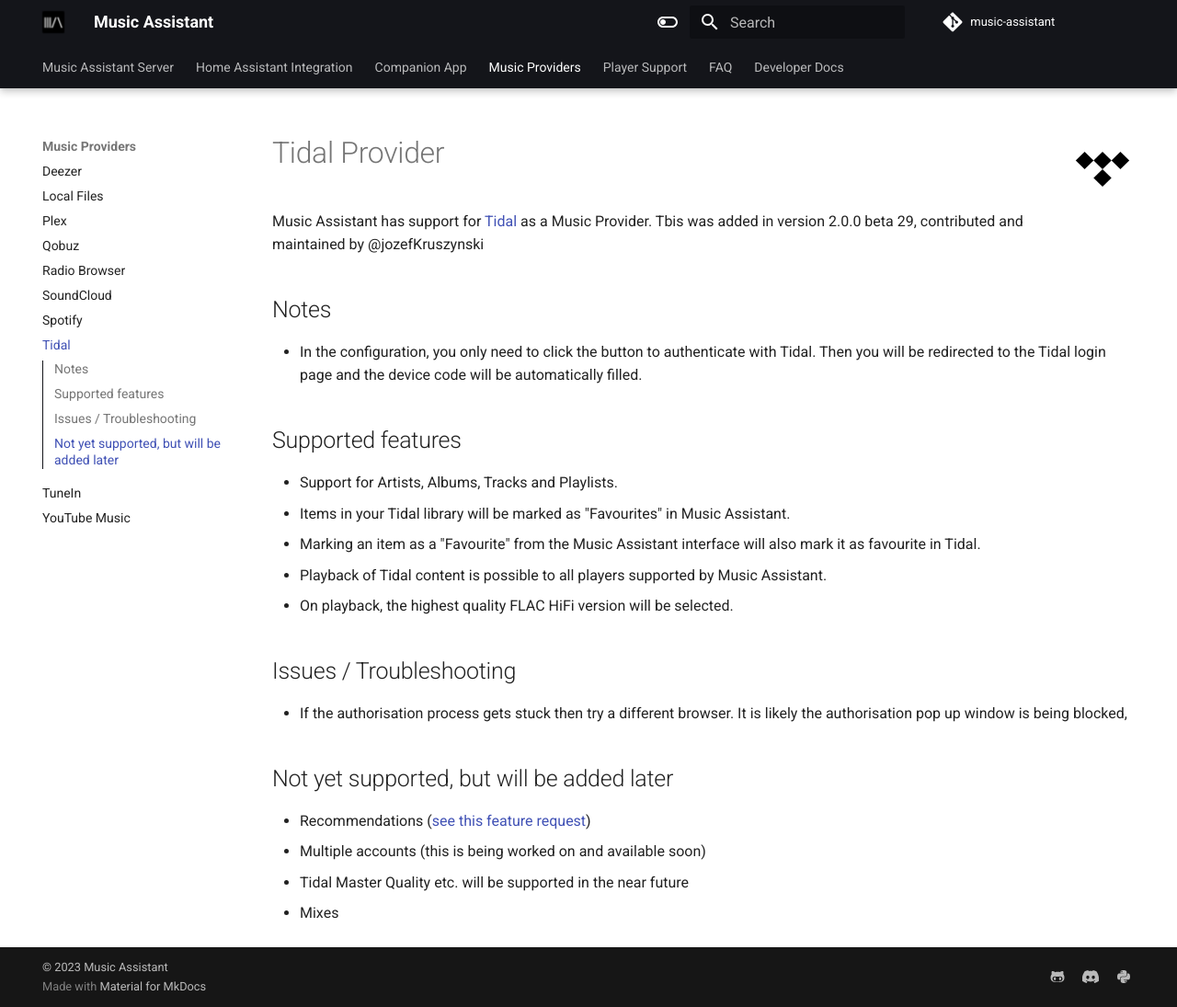
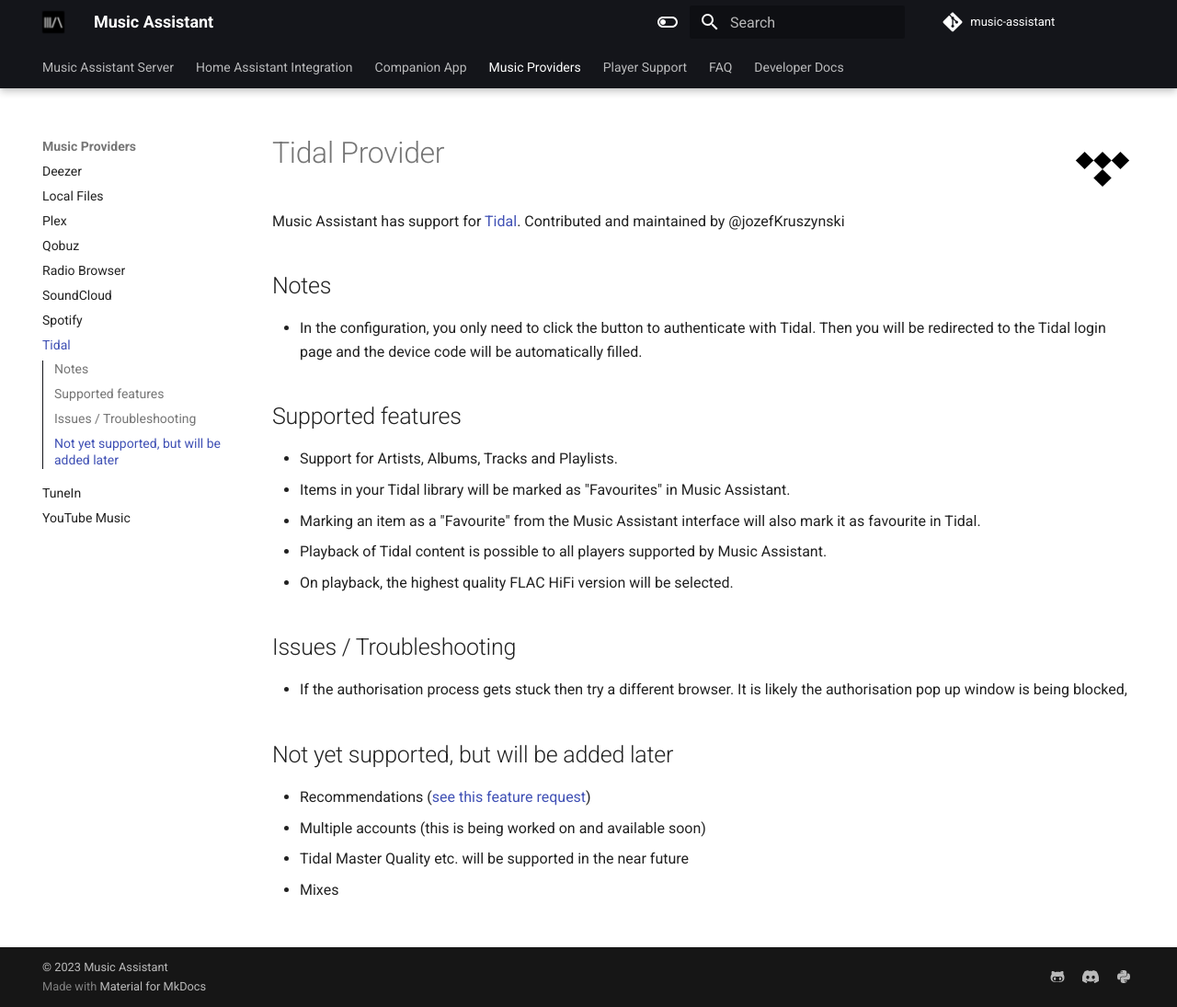
Before and after one commit to pwbriggs/music-assistant.github.io, an MkDocs documentation site: the page built from docs/music-providers/tidal.md, in a window 1280 px wide and 1095 px high. Shown: the whole window at 92% size. Built offline with MkDocs 1.6.1 and Material for MkDocs 9.7.7, drawn with Linux system fonts in a browser that asks for light colours.

Commit message:
Standardising opening sentence across providers

```diff
--- a/docs/music-providers/tidal.md
+++ b/docs/music-providers/tidal.md
@@ -1,6 +1,6 @@
 # Tidal Provider ![Preview image](../assets/icons/tidal-icon.svg){ width=70 align=right }
 
-Music Assistant has support for [Tidal](https://tidal.com) as a Music Provider. Tbis was added in version 2.0.0 beta 29, contributed and maintained by @jozefKruszynski
+Music Assistant has support for [Tidal](https://tidal.com). Contributed and maintained by @jozefKruszynski
 
 ## Notes
 
```
